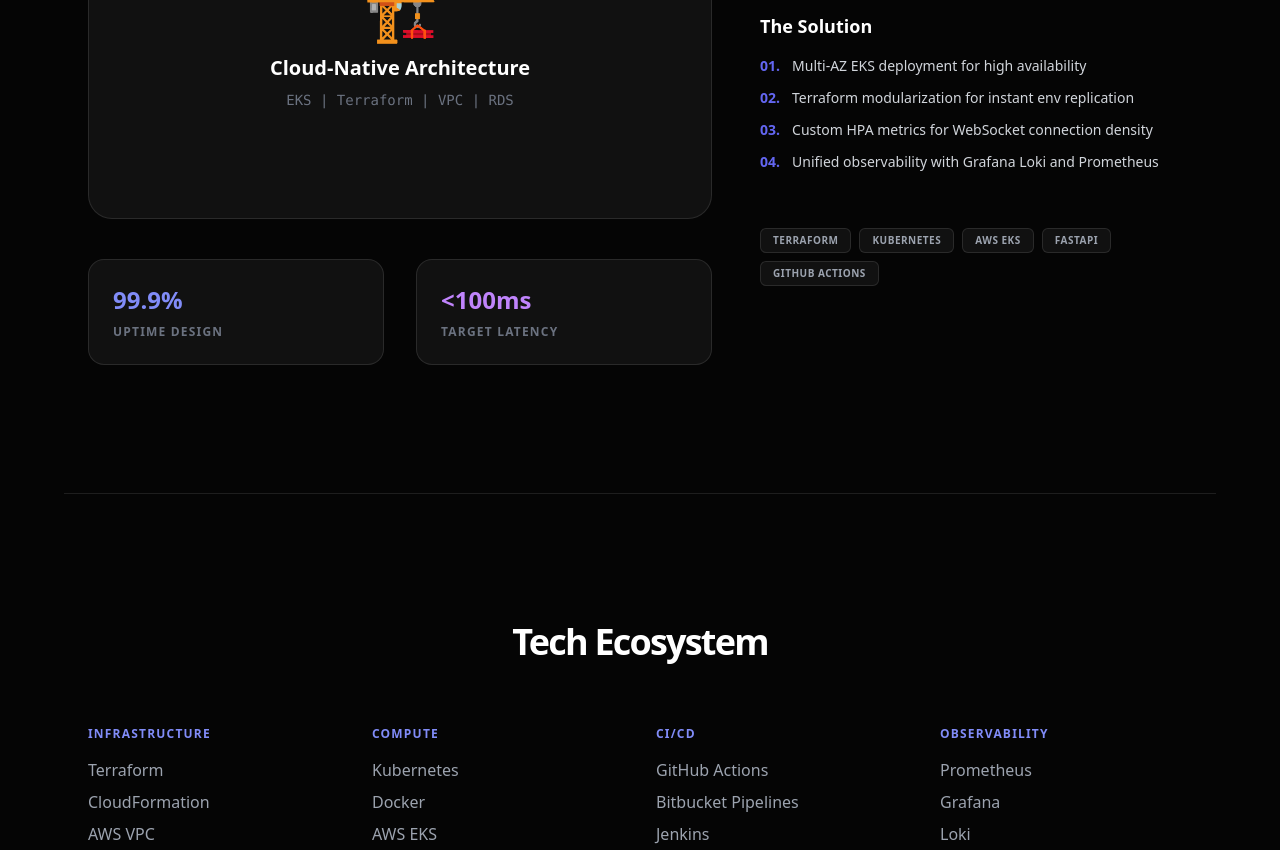
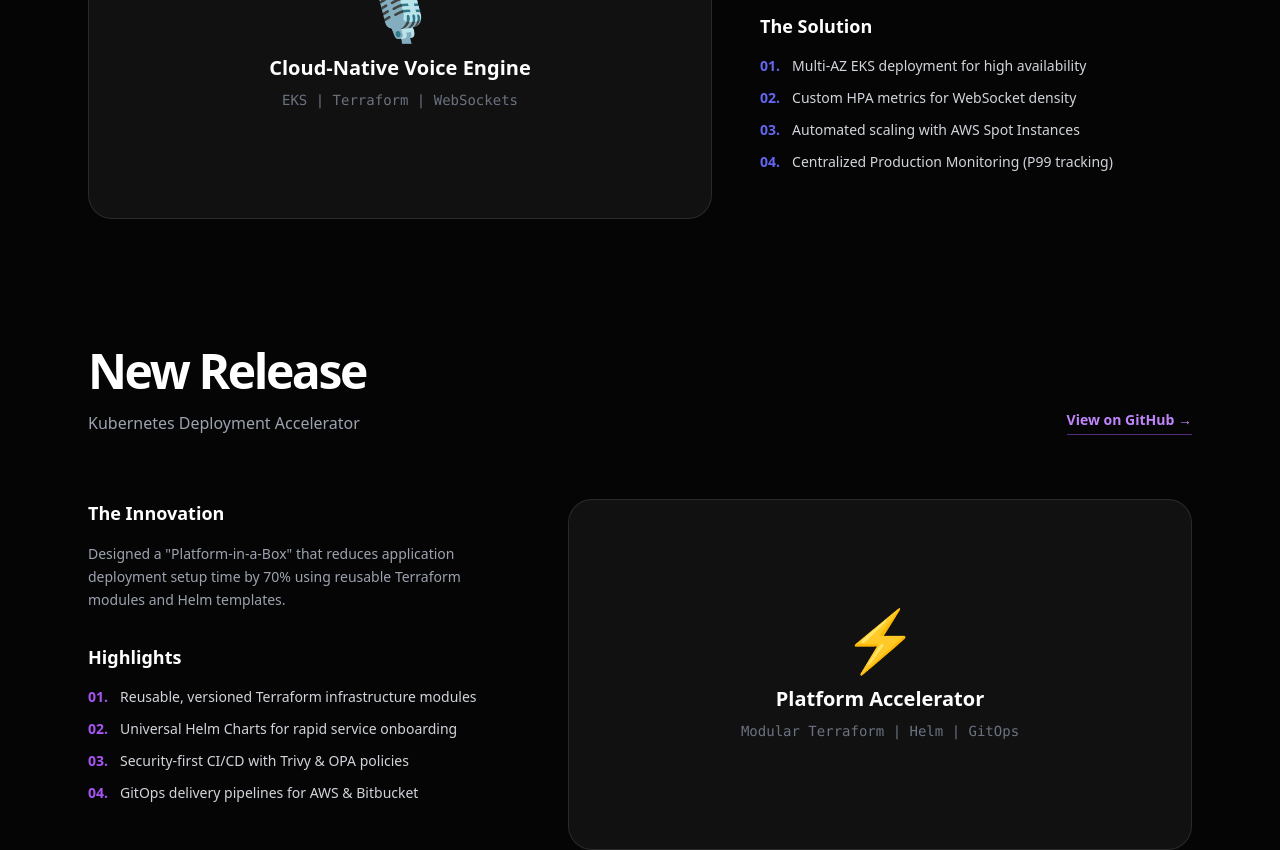
Before and after one commit to sanjanamahajan2001-sys/personal-portfolio, a Next.js app: page / in a window 1280 px wide. Shown: the part 1200-2050 px from the top of the page. Built offline with nearby package versions, Linux system fonts and the light colour scheme.

Commit message:
feat: add second flagship project and update links

```diff
--- a/app/page.tsx
+++ b/app/page.tsx
@@ -39,36 +39,25 @@
         </p>
       </header>
 
-      {/* Flagship Project - The Case Study */}
+      {/* Flagship Project 1 - AI Voice */}
       <section id="projects" className="max-w-6xl mx-auto px-6 py-32 border-t border-white/10">
         <div className="flex flex-col md:flex-row justify-between items-end mb-16 gap-6">
           <div>
-            <h2 className="text-4xl md:text-5xl font-black tracking-tighter mb-4 text-white">Flagship Project</h2>
-            <p className="text-gray-400 font-medium">The AI Voice Agent Infrastructure Platform</p>
+            <h2 className="text-4xl md:text-5xl font-black tracking-tighter mb-4 text-white">Featured Project</h2>
+            <p className="text-gray-400 font-medium">AI Voice Agent Infrastructure Platform</p>
           </div>
           <a href="https://github.com/sanjanamahajan2001-sys/AI-Voice-Infrastructure-Platform" target="_blank" className="text-sm font-bold text-indigo-400 hover:text-indigo-300 transition-colors border-b border-indigo-500/50 pb-1">
             View on GitHub &rarr;
           </a>
         </div>
 
-        <div className="grid grid-cols-1 lg:grid-cols-12 gap-12 items-start">
+        <div className="grid grid-cols-1 lg:grid-cols-12 gap-12 items-start mb-32">
           <div className="lg:col-span-7 space-y-10">
             <div className="relative group overflow-hidden rounded-3xl border border-white/10 bg-white/5 aspect-video flex items-center justify-center">
               <div className="text-center p-12">
-                <div className="text-6xl mb-4">🏗️</div>
-                <h4 className="text-xl font-bold mb-2">Cloud-Native Architecture</h4>
-                <p className="text-sm text-gray-500 font-mono">EKS | Terraform | VPC | RDS</p>
-              </div>
-            </div>
-
-            <div className="grid grid-cols-2 gap-8">
-              <div className="p-6 rounded-2xl bg-white/5 border border-white/10 hover:border-indigo-500/30 transition-all">
-                <div className="text-indigo-400 font-black text-2xl mb-2">99.9%</div>
-                <div className="text-xs font-bold text-gray-500 uppercase tracking-widest">Uptime Design</div>
-              </div>
-              <div className="p-6 rounded-2xl bg-white/5 border border-white/10 hover:border-indigo-500/30 transition-all">
-                <div className="text-purple-400 font-black text-2xl mb-2">&lt;100ms</div>
-                <div className="text-xs font-bold text-gray-500 uppercase tracking-widest">Target Latency</div>
+                <div className="text-6xl mb-4">🎙️</div>
+                <h4 className="text-xl font-bold mb-2">Cloud-Native Voice Engine</h4>
+                <p className="text-sm text-gray-500 font-mono">EKS | Terraform | WebSockets</p>
               </div>
             </div>
           </div>
@@ -85,9 +74,9 @@
               <ul className="space-y-3">
                 {[
                   "Multi-AZ EKS deployment for high availability",
-                  "Terraform modularization for instant env replication",
-                  "Custom HPA metrics for WebSocket connection density",
-                  "Unified observability with Grafana Loki and Prometheus"
+                  "Custom HPA metrics for WebSocket density",
+                  "Automated scaling with AWS Spot Instances",
+                  "Centralized Production Monitoring (P99 tracking)"
                 ].map((item, i) => (
                   <li key={i} className="flex gap-3 text-sm text-gray-300">
                     <span className="text-indigo-500 font-bold">0{i+1}.</span>
@@ -96,13 +85,52 @@
                 ))}
               </ul>
             </div>
-            <div className="pt-6">
-              <div className="flex flex-wrap gap-2">
-                {["Terraform", "Kubernetes", "AWS EKS", "FastAPI", "GitHub Actions"].map(tag => (
-                  <span key={tag} className="px-3 py-1 bg-white/5 border border-white/10 rounded-md text-[10px] font-bold text-gray-400 uppercase tracking-wider">
-                    {tag}
-                  </span>
+          </div>
+        </div>
+
+        {/* Project 2 - K8s Accelerator */}
+        <div className="flex flex-col md:flex-row justify-between items-end mb-16 gap-6">
+          <div>
+            <h2 className="text-4xl md:text-5xl font-black tracking-tighter mb-4 text-white text-right md:text-left">New Release</h2>
+            <p className="text-gray-400 font-medium text-right md:text-left">Kubernetes Deployment Accelerator</p>
+          </div>
+          <a href="https://github.com/sanjanamahajan2001-sys/k8s-deployment-accelerator" target="_blank" className="text-sm font-bold text-purple-400 hover:text-purple-300 transition-colors border-b border-purple-500/50 pb-1">
+            View on GitHub &rarr;
+          </a>
+        </div>
+
+        <div className="grid grid-cols-1 lg:grid-cols-12 gap-12 items-start">
+          <div className="lg:col-span-5 order-2 lg:order-1 space-y-8">
+            <div className="space-y-4">
+              <h4 className="text-lg font-bold text-white">The Innovation</h4>
+              <p className="text-gray-400 text-sm leading-relaxed font-medium">
+                Designed a "Platform-in-a-Box" that reduces application deployment setup time by 70% using reusable Terraform modules and Helm templates.
+              </p>
+            </div>
+            <div className="space-y-4">
+              <h4 className="text-lg font-bold text-white">Highlights</h4>
+              <ul className="space-y-3">
+                {[
+                  "Reusable, versioned Terraform infrastructure modules",
+                  "Universal Helm Charts for rapid service onboarding",
+                  "Security-first CI/CD with Trivy & OPA policies",
+                  "GitOps delivery pipelines for AWS & Bitbucket"
+                ].map((item, i) => (
+                  <li key={i} className="flex gap-3 text-sm text-gray-300">
+                    <span className="text-purple-500 font-bold">0{i+1}.</span>
+                    {item}
+                  </li>
                 ))}
+              </ul>
+            </div>
+          </div>
+
+          <div className="lg:col-span-7 order-1 lg:order-2 space-y-10">
+            <div className="relative group overflow-hidden rounded-3xl border border-white/10 bg-white/5 aspect-video flex items-center justify-center">
+              <div className="text-center p-12">
+                <div className="text-6xl mb-4">⚡</div>
+                <h4 className="text-xl font-bold mb-2">Platform Accelerator</h4>
+                <p className="text-sm text-gray-500 font-mono">Modular Terraform | Helm | GitOps</p>
               </div>
             </div>
           </div>
@@ -142,7 +170,7 @@
       {/* Simple Footer */}
       <footer className="py-12 border-t border-white/5 text-center">
         <p className="text-gray-600 text-xs font-bold tracking-widest uppercase">
-          &copy; 2026 Sanjana / Cloud & DevOps Engineer
+          &copy; 2026 Sanjana / Cloud & DevOps Engineer | <a href="https://www.linkedin.com/in/sanjana-mahajan-467982233/" className="hover:text-white">LinkedIn</a>
         </p>
       </footer>
     </div>
```
